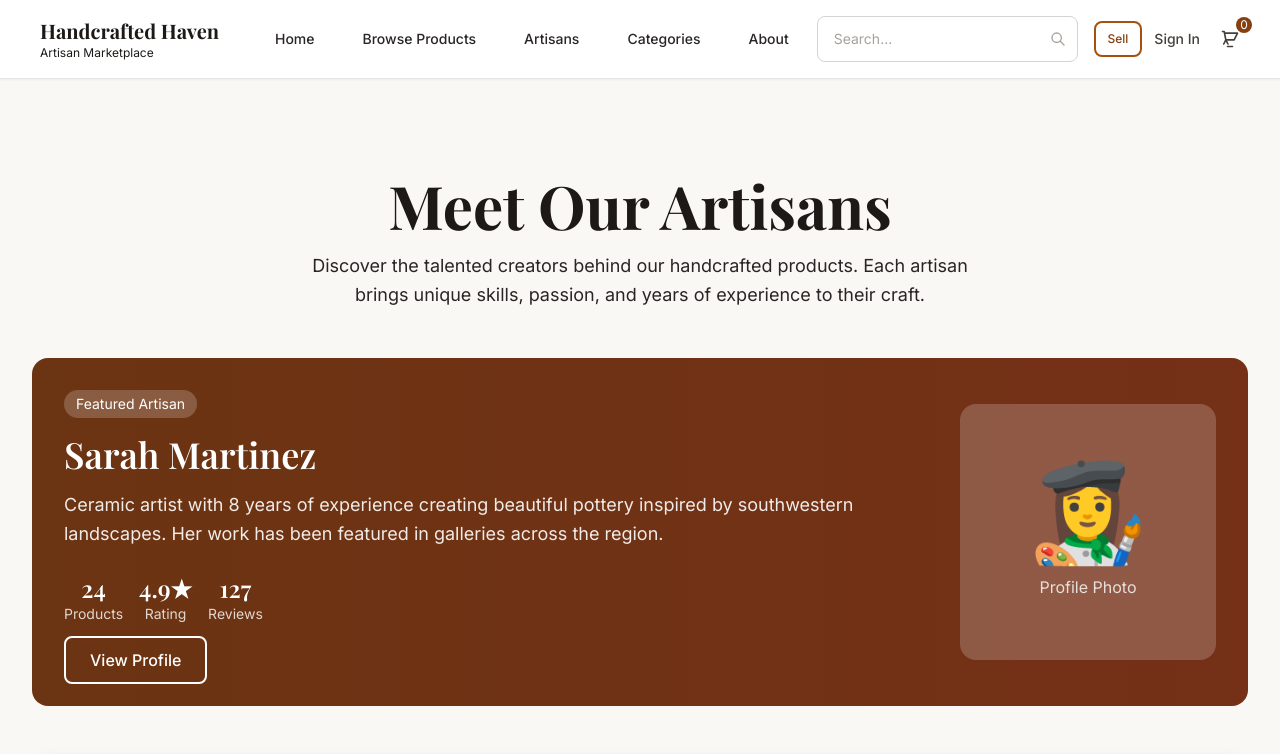
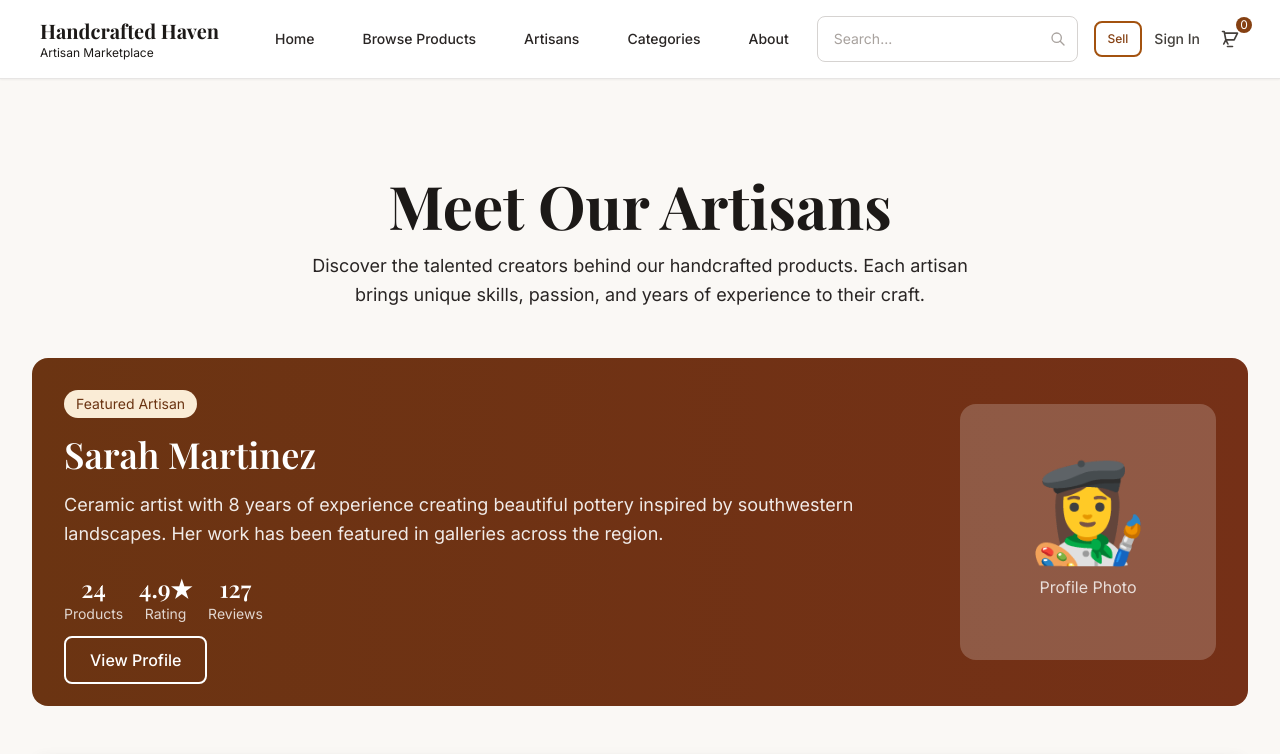
Before and after one commit to kendychae/handcrafted-haven, a Next.js app: page /artisans in a window 1280 px wide. Shown: the top 754 px of the page. Built offline with nearby package versions, Linux system fonts and the light colour scheme; a web font is replaced by a local one.

Commit message:
some contrast fixes

```diff
--- a/src/app/artisans/page.tsx
+++ b/src/app/artisans/page.tsx
@@ -126,7 +126,7 @@ const ArtisansPage = () => {
       <div className="gradient-primary rounded-2xl p-8 mb-12 text-white">
         <div className="flex flex-col lg:flex-row items-center gap-8">
           <div className="flex-1">
-            <div className="inline-block bg-white/20 text-white text-sm px-3 py-1 rounded-full mb-4">
+            <div className="inline-block bg-primary-100 text-primary-900 text-sm px-3 py-1 rounded-full mb-4">
               Featured Artisan
             </div>
             <h2 className="heading-2 mb-4 text-white">Sarah Martinez</h2>
--- a/src/app/products/page.tsx
+++ b/src/app/products/page.tsx
@@ -424,7 +424,9 @@ const ProductsPage = () => {
                 <div className="flex justify-between items-center">
                   <span className="heading-4 text-primary-600">${product.price}</span>
                   <button className="btn-ghost text-sm px-4 py-2 opacity-0 group-hover:opacity-100 transition-opacity">
-                    Quick View
+                    <div className="hidden group-hover:block">
+                      Quick View
+                    </div>
                   </button>
                 </div>
               </div>
```
